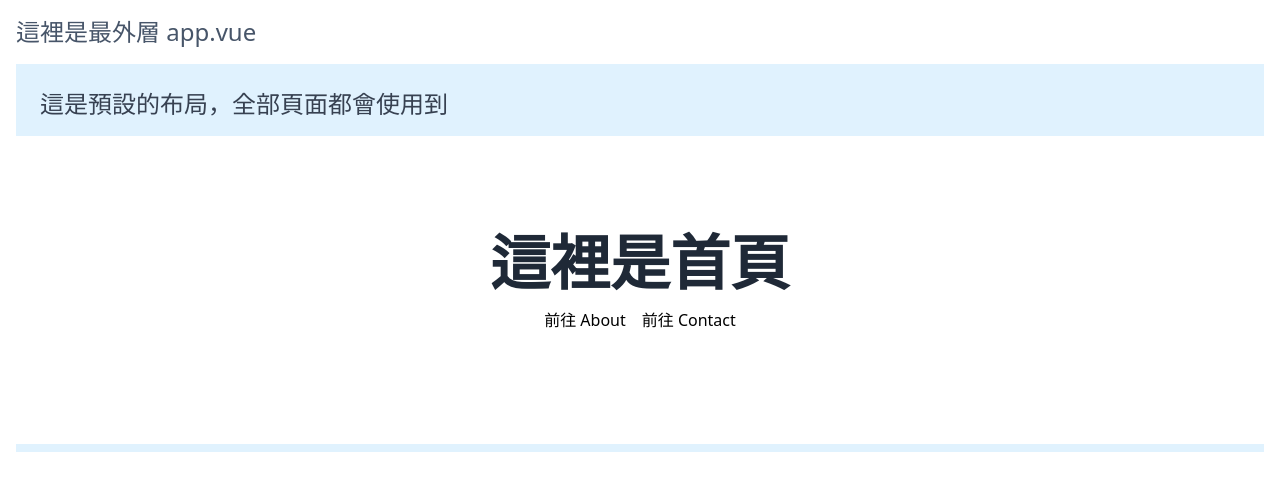
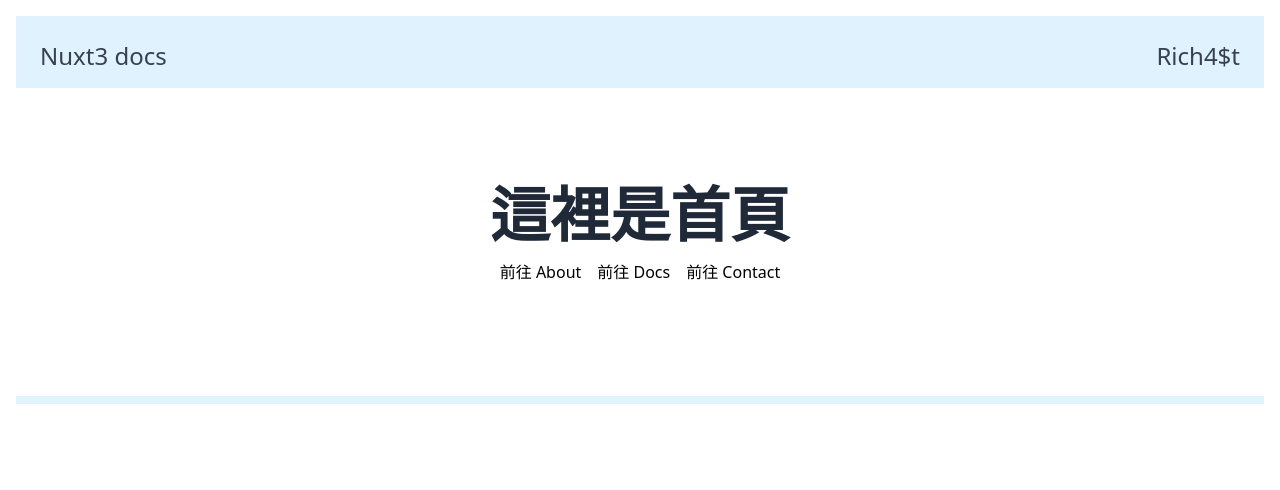
Before and after one commit to Rich4st/nuxt3-roadmap, a Nuxt app: page / in a window 1280 px wide. Shown: the top 490 px of the page. Built offline with nearby package versions, Linux system fonts and the light colour scheme.

Commit message:
feat: layouts demo

```diff
--- a/app.vue
+++ b/app.vue
@@ -3,10 +3,17 @@
 
 <template>
   <div class="m-4 bg-white">
-    <p class="pb-4 text-2xl text-slate-600">
-      這裡是最外層 app.vue
-    </p>
     <NuxtLayout>
+      <template #header>
+        <div class=" flex justify-between items-center">
+          <p class="px-6 py-4 text-2xl cursor-pointer hover:text-sky-400 text-gray-700" @click="$router.push('/')">
+            Nuxt3 docs
+          </p>
+          <p class="px-6 py-4 text-2xl text-gray-700">
+            Rich4$t
+          </p>
+        </div>
+      </template>
       <NuxtPage />
     </NuxtLayout>
   </div>
--- a/layouts/default.vue
+++ b/layouts/default.vue
@@ -1,8 +1,5 @@
 <template>
   <div class="bg-sky-100 py-2">
-    <p class="px-6 py-4 text-2xl text-gray-700">
-      這是預設的布局，全部頁面都會使用到
-    </p>
     <slot name="header" />
     <slot />
     <slot name="footer" />
--- a/pages/contact.vue
+++ b/pages/contact.vue
@@ -1,8 +1,21 @@
+<script setup lang="ts">
+definePageMeta({
+  layout: 'custom',
+})
+</script>
+
 <template>
   <div class="bg-white py-24">
     <div class="flex flex-col items-center">
-      <h1 class="text-6xl font-semibold text-rose-400">如果沒事不要找我 xDDD</h1>
-      <p class="my-8 text-3xl text-gray-600">這裡是 /contact</p>
+      <h1 class="text-6xl font-semibold text-rose-400">
+        如果沒事不要找我 xDDD
+      </h1>
+      <p class="my-8 text-3xl text-gray-600">
+        這裡是 /contact
+      </p>
+      <NuxtLink to="/" class="text-4xl">
+        👈 Back to home
+      </NuxtLink>
     </div>
   </div>
 </template>
--- a/pages/index.vue
+++ b/pages/index.vue
@@ -8,6 +8,9 @@
         <NuxtLink to="/about">
           前往 About
         </NuxtLink>
+        <NuxtLink to="/docs">
+          前往 Docs
+        </NuxtLink>
         <NuxtLink to="/contact">
           前往 Contact
         </NuxtLink>
```
